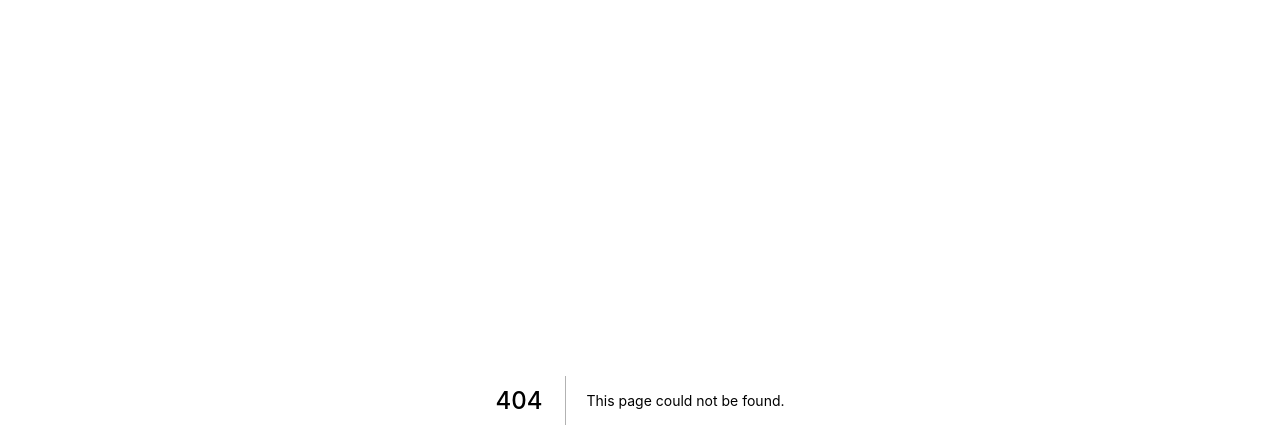
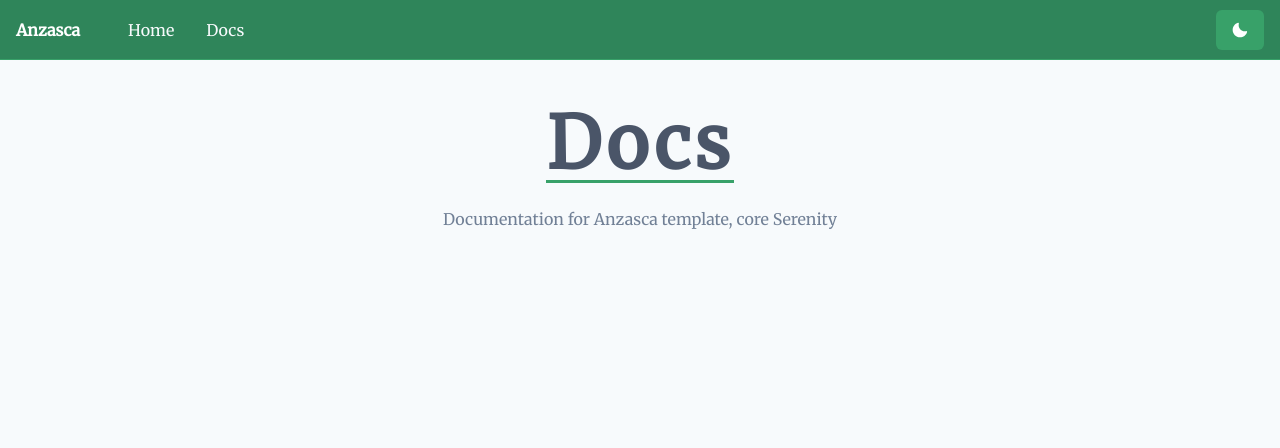
Before and after one commit to pankaspe/Starter-Chakra-UI-NextJS-Typescript, a Next.js app: page /docs in a window 1280 px wide. Before the commit this address had no page. Shown: the top 448 px of the page. Built offline with nearby package versions, Linux system fonts and the light colour scheme.

Commit message:
first deploy

```diff
--- a/components/Hero.tsx
+++ b/components/Hero.tsx
@@ -1,8 +1,11 @@
-import { Container, Heading, Text, useColorModeValue } from '@chakra-ui/react'
-import websiteConfig from '../lib/config/website'
+import { Container, Heading, Text, useColorModeValue } from '@chakra-ui/react';
 
+export interface Hero {
+   headline: string,
+   subHeadline: string,
+}
 
-const Hero: React.FC = () => {
+const Hero: React.FC<Hero> = ({ headline, subHeadline }) => {
    return (
       <Container
          py={12}
@@ -22,7 +25,7 @@
                borderBottom="solid"
                borderColor={useColorModeValue('green.500', 'green.600')}
             >
-               { websiteConfig.meta.title }
+               { headline }
             </Text>
          </Heading>
          <Text
@@ -31,7 +34,7 @@
             textAlign="center"
             color={useColorModeValue('gray.500', 'gray.100')}
          >
-               { websiteConfig.meta.subTitle }
+               { subHeadline }
          </Text>
       </Container>
    )
--- a/components/layouts/MainLayout.tsx
+++ b/components/layouts/MainLayout.tsx
@@ -1,5 +1,4 @@
 import TopNav from '../navbars/TopNav'
-import Hero from '../Hero'
 
 interface Props {
    children: React.ReactNode;
@@ -9,7 +8,6 @@
    return(
       <>
          <TopNav />
-         <Hero />
          {children}
       </>
    )
--- a/components/navbars/TopNav.tsx
+++ b/components/navbars/TopNav.tsx
@@ -1,6 +1,7 @@
 import React from 'react';
 import SwitchColor from '../SwitchColorButton';
-import websiteConfig from '../../lib/config/website'
+import websiteConfig from '../../lib/config/website';
+import NextLink from "next/link"
 
 import { HamburgerIcon } from '@chakra-ui/icons';
 
@@ -121,9 +122,9 @@
     <Stack direction={'row'} spacing={4}>
       {NAV_ITEMS.map((navItem) => (
         <Box key={navItem.label}>
+          <NextLink href={navItem.href ?? '#'} passHref>
             <Link
               p={2}
-            href={navItem.href ?? '#'}
               fontSize={'md'}
               fontWeight={400}
               color={useColorModeValue('gray.50', 'green.50')}
@@ -131,6 +132,7 @@
             >
               {navItem.label}
             </Link>
+          </NextLink>
         </Box>
       ))}
     </Stack>
@@ -155,10 +157,10 @@
 const MobileNavItem = ({ label, href }: NavItem) => {
   return (
     <Stack spacing={4}>
+      <NextLink href={href ?? '#'} passHref>
         <Box
           py={6}
           as={Link}
-        href={href ?? '#'}
           justify={'space-between'}
           align={'center'}
           _hover={{ textDecoration: 'none' }}
@@ -171,6 +173,7 @@
             {label}
           </Text>
         </Box>
+      </NextLink>
 
     </Stack>
   );
@@ -179,8 +182,6 @@
 // @ define interface for nav component
 interface NavItem {
   label: string;
-  subLabel?: string;
-  children?: Array<NavItem>;
   href?: string;
 }
 
@@ -188,15 +189,11 @@
 const NAV_ITEMS: Array<NavItem> = [
   {
     label: 'Home',
-    href: '#',
+    href: '/',
   },
   {
-    label: 'Botanica',
-    href: '#',
-  },
-  {
-    label: 'Alpeggi',
-    href: '#',
+    label: 'Docs',
+    href: '/docs',
   },
 ];
 
--- /dev/null
+++ b/pages/docs.tsx
@@ -0,0 +1,22 @@
+import type { NextPage } from 'next'
+import Image from 'next/image'
+import MainLayout from "../components/layouts/MainLayout";
+import Seo from "../components/Seo";
+import Hero from '../components/Hero'
+
+const Docs: NextPage = () => {
+  return (
+    <MainLayout>
+      <Seo
+        title="Docs"
+        description="Documentation of Anzasca template"
+      />
+      <Hero
+         headline="Docs"
+         subHeadline="Documentation for Anzasca template, core Serenity"
+      />
+    </MainLayout>
+  )
+}
+
+export default Docs
--- a/pages/index.tsx
+++ b/pages/index.tsx
@@ -1,6 +1,7 @@
 import type { NextPage } from 'next'
 import Image from 'next/image'
 import MainLayout from "../components/layouts/MainLayout";
+import Hero from '../components/Hero'
 import Seo from "../components/Seo";
 import websiteConfig from '../lib/config/website';
 
@@ -11,6 +12,10 @@
         title="Home"
         description={websiteConfig.meta.subTitle}
       />
+      <Hero
+        headline={websiteConfig.meta.title}
+        subHeadline={websiteConfig.meta.subTitle}
+      />
     </MainLayout>
   )
 }
```
Also changed, not shown: components/Seo.tsx (+5 -4 lines). Lines whose indentation alone changed are shown as unchanged.
